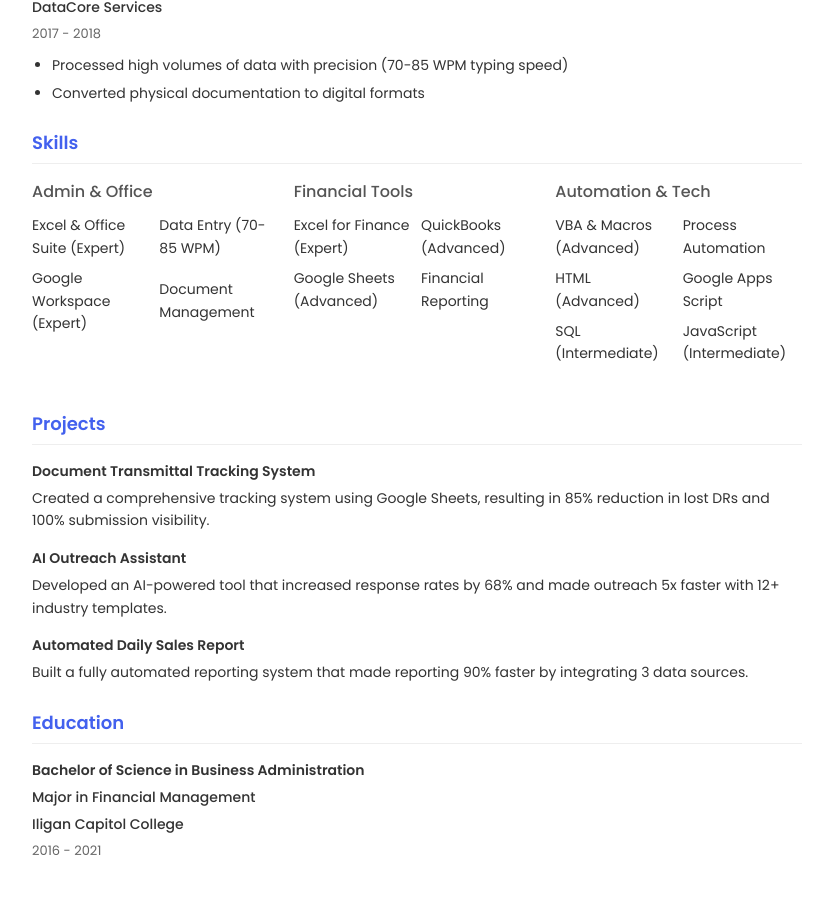
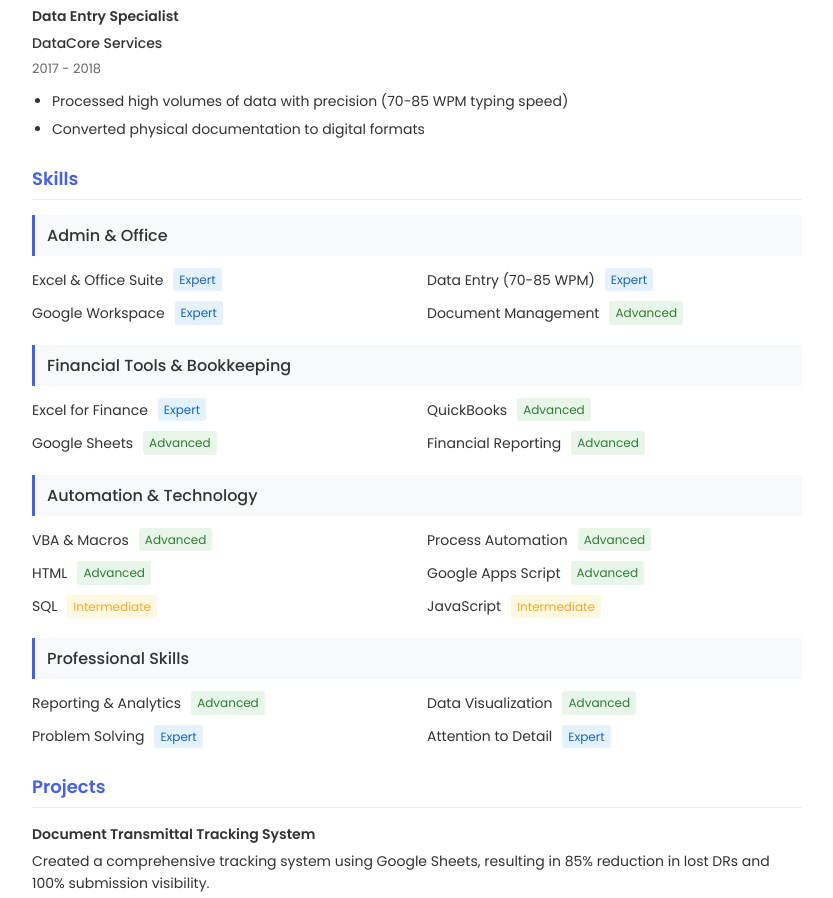
Before and after one commit to kenn-omisol/portfolio, a plain HTML site: page resume.html in a window 1280 px wide. Shown: the part 1121-2019 px from the top of the page, without its empty margins (223-1056 px from the left). Drawn offline with Linux system fonts and the light colour scheme.

Commit message:
resume update

```diff
--- a/resume.html
+++ b/resume.html
@@ -172,6 +172,10 @@
                 <span>📍</span>
                 <span>Iligan City, Philippines</span>
             </div>
+            <div class="contact-item">
+                <span>🌐</span>
+                <span><a href="https://kenn-omisol.github.io/portfolio/" target="_blank">kenn-omisol.github.io/portfolio</a></span>
+            </div>
         </div>
     </div>
 
@@ -228,36 +232,138 @@
 
     <h2>Skills</h2>
 
-    <div class="skills-grid">
+    <style>
+        .skills-container {
+            display: flex;
+            flex-direction: column;
+            gap: 20px;
+        }
+
+        .skill-category {
+            margin-bottom: 0;
+        }
+
+        .skill-header {
+            background-color: #f8f9fa;
+            padding: 8px 12px;
+            border-left: 3px solid #4361ee;
+            margin-bottom: 12px;
+        }
+
+        .skill-category h3 {
+            margin: 0;
+            color: #333;
+        }
+
+        .skill-grid {
+            display: grid;
+            grid-template-columns: repeat(2, 1fr);
+            gap: 10px 20px;
+        }
+
+        .skill-item {
+            display: flex;
+            align-items: center;
+            gap: 5px;
+        }
+
+        .skill-level {
+            font-size: 12px;
+            padding: 2px 6px;
+            border-radius: 3px;
+            margin-left: 5px;
+            display: inline-block;
+        }
+
+        .expert {
+            background-color: #e3f2fd;
+            color: #1565c0;
+        }
+
+        .advanced {
+            background-color: #e8f5e9;
+            color: #2e7d32;
+        }
+
+        .intermediate {
+            background-color: #fff8e1;
+            color: #f9a825;
+        }
+
+        @media print {
+            .skill-header {
+                background-color: #f8f8f8 !important;
+                -webkit-print-color-adjust: exact;
+            }
+
+            .expert {
+                background-color: #e3f2fd !important;
+                color: #1565c0 !important;
+                -webkit-print-color-adjust: exact;
+            }
+
+            .advanced {
+                background-color: #e8f5e9 !important;
+                color: #2e7d32 !important;
+                -webkit-print-color-adjust: exact;
+            }
+
+            .intermediate {
+                background-color: #fff8e1 !important;
+                color: #f9a825 !important;
+                -webkit-print-color-adjust: exact;
+            }
+        }
+    </style>
+
+    <div class="skills-container">
         <div class="skill-category">
-            <h3>Admin & Office</h3>
-            <div class="skills-list">
-                <div class="skill-item">Excel & Office Suite (Expert)</div>
-                <div class="skill-item">Data Entry (70-85 WPM)</div>
-                <div class="skill-item">Google Workspace (Expert)</div>
-                <div class="skill-item">Document Management</div>
+            <div class="skill-header">
+                <h3>Admin & Office</h3>
+            </div>
+            <div class="skill-grid">
+                <div class="skill-item">Excel & Office Suite <span class="skill-level expert">Expert</span></div>
+                <div class="skill-item">Data Entry (70-85 WPM) <span class="skill-level expert">Expert</span></div>
+                <div class="skill-item">Google Workspace <span class="skill-level expert">Expert</span></div>
+                <div class="skill-item">Document Management <span class="skill-level advanced">Advanced</span></div>
             </div>
         </div>
 
         <div class="skill-category">
-            <h3>Financial Tools</h3>
-            <div class="skills-list">
-                <div class="skill-item">Excel for Finance (Expert)</div>
-                <div class="skill-item">QuickBooks (Advanced)</div>
-                <div class="skill-item">Google Sheets (Advanced)</div>
-                <div class="skill-item">Financial Reporting</div>
+            <div class="skill-header">
+                <h3>Financial Tools & Bookkeeping</h3>
+            </div>
+            <div class="skill-grid">
+                <div class="skill-item">Excel for Finance <span class="skill-level expert">Expert</span></div>
+                <div class="skill-item">QuickBooks <span class="skill-level advanced">Advanced</span></div>
+                <div class="skill-item">Google Sheets <span class="skill-level advanced">Advanced</span></div>
+                <div class="skill-item">Financial Reporting <span class="skill-level advanced">Advanced</span></div>
             </div>
         </div>
 
         <div class="skill-category">
-            <h3>Automation & Tech</h3>
-            <div class="skills-list">
-                <div class="skill-item">VBA & Macros (Advanced)</div>
-                <div class="skill-item">Process Automation</div>
-                <div class="skill-item">HTML (Advanced)</div>
-                <div class="skill-item">Google Apps Script</div>
-                <div class="skill-item">SQL (Intermediate)</div>
-                <div class="skill-item">JavaScript (Intermediate)</div>
+            <div class="skill-header">
+                <h3>Automation & Technology</h3>
+            </div>
+            <div class="skill-grid">
+                <div class="skill-item">VBA & Macros <span class="skill-level advanced">Advanced</span></div>
+                <div class="skill-item">Process Automation <span class="skill-level advanced">Advanced</span></div>
+                <div class="skill-item">HTML <span class="skill-level advanced">Advanced</span></div>
+                <div class="skill-item">Google Apps Script <span class="skill-level advanced">Advanced</span></div>
+                <div class="skill-item">SQL <span class="skill-level intermediate">Intermediate</span></div>
+                <div class="skill-item">JavaScript <span class="skill-level intermediate">Intermediate</span></div>
+            </div>
+        </div>
+
+        <div class="skill-category">
+            <div class="skill-header">
+                <h3>Professional Skills</h3>
+            </div>
+            <div class="skill-grid">
+                <div class="skill-item">Reporting & Analytics <span class="skill-level advanced">Advanced</span></div>
+                <div class="skill-item">Data Visualization <span class="skill-level advanced">Advanced</span></div>
+                <div class="skill-item">Problem Solving <span class="skill-level expert">Expert</span></div>
+                <div class="skill-item">Attention to Detail <span class="skill-level expert">Expert</span></div>
             </div>
         </div>
     </div>
```
Also changed, not shown: index.html (+4 -4 lines), js/script.js (+5 -13 lines).
